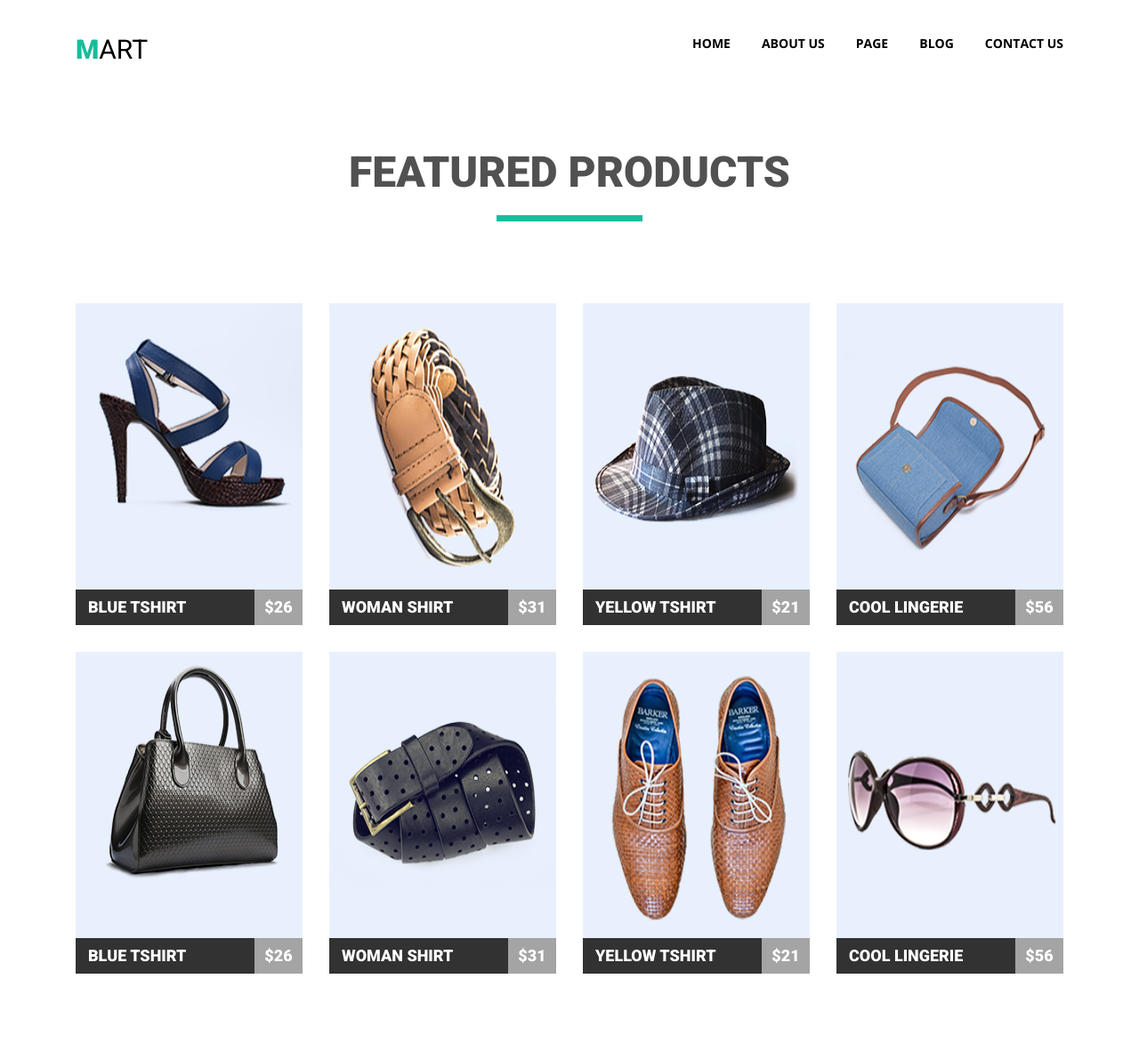
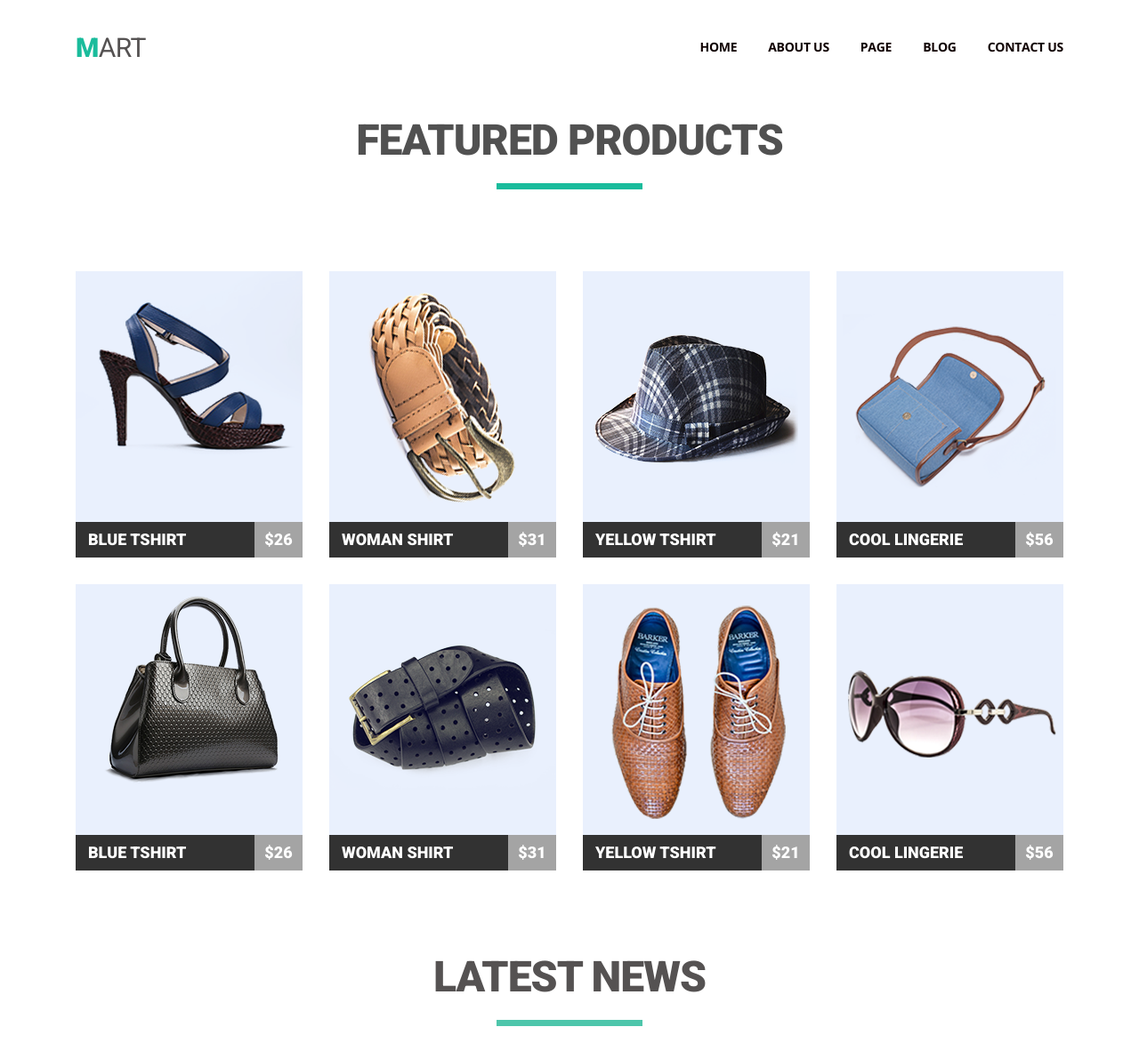
Before and after one commit to dkvvs/goit-fe-course, a plain HTML site: page html-css/module-04/index.html in a window 1280 px wide. Shown: the top 1191 px of the page at 89% size. Drawn offline with nearby package versions, Linux system fonts and the light colour scheme.

Commit message:
final editing 1

```diff
--- a/html-css/module-04/css/styles.css
+++ b/html-css/module-04/css/styles.css
@@ -1,6 +1,26 @@
-.featured-list-image {
-  display: block;
-  background-color: #e9f0fd;
+html {
+  box-sizing: border-box;
+}
+
+*,
+*::before,
+::after {
+  box-sizing: inherit;
+}
+
+.visually-hidden:not(:focus):not(:active),
+input[type="checkbox"].visually-hidden,
+input[type="radio"].visually-hidden {
+  position: absolute;
+  width: 1px;
+  height: 1px;
+  margin: -1px;
+  border: 0;
+  padding: 0;
+  white-space: nowrap;
+  clip-path: inset(100%);
+  clip: rect(0 0 0 0);
+  overflow: hidden;
 }
 
 .clearfix::after {
@@ -9,22 +29,23 @@
   clear: both;
 }
 
-.featured {
-  display: block;
+.container {
+  width: 1110px;
+  margin: 0 auto;
 }
 
 .page_header {
- padding-top: 40px;
- padding-bottom: 106px;
+  padding-top: 38px;
+  padding-bottom: 104px;
 }
 
 .logo {
   float: left;
   display: block;
   font-size: 30px;
-  /* letter-spacing: -1px; */
+  letter-spacing: -0.02em;
   line-height: 32px;
-  color: #000000;
+  color: #555252;
   font-family: "Roboto";
   font-weight: 300;
   text-decoration: none;
@@ -39,6 +60,7 @@
 .site-navigation {
   display: block;
   float: right;
+  margin-top: 6px;
 }
 
 .site-navigation a:hover,
@@ -48,13 +70,13 @@
 
 .site-navigation li {
   float: left;
-  /* width: 418px; */
 }
 
 .site-navigation a {
   font-size: 14px;
   line-height: 11px;
-  color: #000000;
+  letter-spacing: -0.02em;
+  color: #0f0101;
   font-family: "Open Sans";
   font-weight: 700;
   text-align: right;
@@ -62,14 +84,17 @@
   text-transform: uppercase;
 }
 
-
 .site-navigation li:not(:last-child) {
   margin-right: 35px;
 }
 
-.container {
-  width: 1110px;
-  margin: 0 auto;
+.featured {
+  display: block;
+}
+
+.featured-list-image {
+  display: block;
+  background-color: #e9f0fd;
 }
 
 .featured_list:hover .featured-list-headline {
@@ -81,56 +106,10 @@
 }
 
 .featured-list-headline a {
+  display: block;
   text-decoration: none;
   color: #ffffff;
 }
-
-.featured_list a {
-
-}
-
-h2::after {
-  display: block;
-  width: 164px;
-  height: 7px;
-  background-color: #1abc9c;
-  content: '';
-  margin: 0 auto;
-  margin-top: 32px;
-  /* margin-bottom: 92px; */
-}
-
-h2 {
-  font-size: 48px;
-  /* letter-spacing: -1px; */
-  line-height: 32px;
-  color: #515151;
-  font-family: "Roboto";
-  font-weight: 900;
-  text-align: center;
-  text-transform: uppercase;
-}
-
-.featured-products {
-  color: #515151;
-  margin-bottom: 92px;
-}
-
-.news {
-  color: #555252;
-  margin-bottom: 80px;
-}
-
-.latest-news-headline::after {
-  display: block;
-  width: 136px;
-  height: 3px;
-  background-color: #1abc9c;
-  content: '';
-  margin-top: 12px;
-  }
-
-
 
 .featured-list-headline {
   float: left;
@@ -151,7 +130,7 @@ h2 {
   float: left;
   background-color: #323232;
   color: #ffffff;
-  opacity: 0.439;
+  opacity: 0.44;
   width: 54px;
   font-size: 18px;
   line-height: 32px;
@@ -161,6 +140,28 @@ h2 {
   text-transform: uppercase;
   font-family: "Roboto";
   font-weight: 900;
+}
+
+.featured-products {
+  font-size: 48px;
+  letter-spacing: -0.02em;
+  line-height: 32px;
+  color: #515151;
+  font-family: "Roboto";
+  font-weight: 900;
+  text-align: center;
+  text-transform: uppercase;
+  margin-bottom: 92px;
+}
+
+.featured-products::after {
+  display: block;
+  width: 164px;
+  height: 7px;
+  background-color: #1abc9c;
+  content: "";
+  margin: 0 auto;
+  margin-top: 32px;
 }
 
 .featured-list-bottom {
@@ -178,7 +179,38 @@ h2 {
 }
 
 .featured_list:nth-last-child(-n + 4) {
-  margin-bottom: 100px;
+  margin-bottom: 104px;
+}
+
+.news {
+  font-size: 48px;
+  letter-spacing: -0.02em;
+  line-height: 32px;
+  color: #555252;
+  font-family: "Roboto";
+  font-weight: 900;
+  text-align: center;
+  text-transform: uppercase;
+  margin-bottom: 80px;
+}
+
+.news::after {
+  display: block;
+  width: 164px;
+  height: 7px;
+  background-color: #4ec6ab;
+  content: "";
+  margin: 0 auto;
+  margin-top: 32px;
+}
+
+.latest-news-headline::after {
+  display: block;
+  width: 136px;
+  height: 3px;
+  background-color: #1abc9c;
+  content: "";
+  margin-top: 12px;
 }
 
 .latest-news-item {
@@ -194,21 +226,22 @@ h2 {
 
 .latest-news-headline {
   font-size: 18px;
+  line-height: 26px;
+  font-weight: 600;
+  letter-spacing: -0.02em;
   font-family: "Open Sans";
-  font-weight: 600;
   color: #555252;
-  line-height: 26px;
   margin-bottom: 26px;
 }
 
 .latest-news-content {
   font-size: 14px;
   line-height: 26px;
+  font-weight: 400;
   color: #555252;
   font-family: "Open Sans";
-  font-weight: 400;
   margin-bottom: 12px;
-  letter-spacing: -0.32px;
+  letter-spacing: -0.02em;
 }
 
 .latest-news-item:nth-child(3n) {
@@ -218,6 +251,7 @@ h2 {
 .Read-more {
   width: 159px;
   height: 51px;
+  border: 0;
   border-radius: 3px;
   background-color: #4ec6ab;
   font-size: 16px;
@@ -227,29 +261,5 @@ h2 {
   font-weight: 300;
   text-align: center;
   margin-bottom: 82px;
+  cursor: pointer;
 }
-
-.visually-hidden:not(:focus):not(:active),
-input[type="checkbox"].visually-hidden,
-input[type="radio"].visually-hidden {
-  position: absolute;
-  width: 1px;
-  height: 1px;
-  margin: -1px;
-  border: 0;
-  padding: 0;
-  white-space: nowrap;
-  clip-path: inset(100%);
-  clip: rect(0 0 0 0);
-  overflow: hidden;
-}
-
-/* html {
-  box-sizing: border-box;
-}
-
-*,
-*::before,
-::after {
-  box-sizing: inherit;
-}
--- a/html-css/module-04/index.html
+++ b/html-css/module-04/index.html
@@ -14,12 +14,12 @@
       rel="stylesheet"
     />
     <link rel="stylesheet" href="css/styles.css" />
-    <title>Document</title>
+    <title>Module-04</title>
   </head>
   <body>
-    <header class="page_header container clearfix">
-      <a href="" class="logo">mart</a>
-      <nav>
+    <header class="page_header container">
+      <a href="#" class="logo">mart</a>
+      <nav class="page-nav">
         <ul class="site-navigation clearfix">
           <li><a href="#">home</a></li>
           <li><a href="#">about us</a></li>
@@ -30,6 +30,7 @@
       </nav>
     </header>
     <main class="container">
+      <section>
         <h1 class="visually-hidden">
           Headline
         </h1>
@@ -38,18 +39,18 @@
         </h2>
         <ul class="featured clearfix">
           <li class="featured_list">
-          <a href="http://google.com">
+            <a href="#">
               <img
                 class="featured-list-image"
                 src="img/hw-04_01.png"
                 alt="blue tshirt"
                 width="255"
-              height="322"
+                height="282"
               />
             </a>
             <div class="featured-list-bottom clearfix">
               <h3 class="featured-list-headline">
-              <a href="http://google.com">blue tshirt</a>
+                <a href="#">blue tshirt</a>
               </h3>
               <p class="featured-list-price">
                 $26
@@ -57,115 +58,144 @@
             </div>
           </li>
           <li class="featured_list">
+            <a href="#">
               <img
                 class="featured-list-image"
                 src="img/hw-04_02.png"
-            alt="blue tshirt"
+                alt="woman shirt"
                 width="255"
-            height="322"
+                height="282"
               />
+            </a>
             <div class="featured-list-bottom clearfix">
-            <h3 class="featured-list-headline">woman shirt</h3>
+              <h3 class="featured-list-headline">
+                <a href="#">woman shirt</a>
+              </h3>
               <p class="featured-list-price">
                 $31
               </p>
             </div>
           </li>
           <li class="featured_list">
+            <a href="#">
               <img
                 class="featured-list-image"
                 src="img/hw-04_03.png"
-            alt="blue tshirt"
+                alt="yellow tshirt"
                 width="255"
-            height="322"
+                height="282"
               />
+            </a>
             <div class="featured-list-bottom clearfix">
-            <h3 class="featured-list-headline">yellow tshirt</h3>
+              <h3 class="featured-list-headline">
+                <a href="#">yellow tshirt</a>
+              </h3>
               <p class="featured-list-price">
                 $21
               </p>
             </div>
           </li>
           <li class="featured_list">
+            <a href="#">
               <img
                 class="featured-list-image"
                 src="img/hw-04_04.png"
-            alt="blue tshirt"
+                alt="cool lingerie"
                 width="255"
-            height="322"
+                height="282"
               />
+            </a>
             <div class="featured-list-bottom clearfix">
-            <h3 class="featured-list-headline">cool lingerie</h3>
+              <h3 class="featured-list-headline">
+                <a href="#">cool lingerie</a>
+              </h3>
               <p class="featured-list-price">
                 $56
               </p>
             </div>
           </li>
           <li class="featured_list">
+            <a href="#">
               <img
                 class="featured-list-image"
                 src="img/hw-04_05.png"
                 alt="blue tshirt"
                 width="255"
-            height="322"
+                height="282"
               />
+            </a>
             <div class="featured-list-bottom clearfix">
-            <h3 class="featured-list-headline">blue tshirt</h3>
+              <h3 class="featured-list-headline">
+                <a href="#">blue tshirt</a>
+              </h3>
               <p class="featured-list-price">
                 $26
               </p>
             </div>
           </li>
           <li class="featured_list">
+            <a href="#">
               <img
                 class="featured-list-image"
                 src="img/hw-04_06.png"
-            alt="blue tshirt"
+                alt="woman shirt"
                 width="255"
-            height="322"
+                height="282"
               />
+            </a>
             <div class="featured-list-bottom clearfix">
-            <h3 class="featured-list-headline">woman shirt</h3>
+              <h3 class="featured-list-headline">
+                <a href="#">woman shirt</a>
+              </h3>
               <p class="featured-list-price">
                 $31
               </p>
             </div>
           </li>
           <li class="featured_list">
+            <a href="#">
               <img
                 class="featured-list-image"
                 src="img/hw-04_07.png"
-            alt="blue tshirt"
+                alt="yellow tshirt"
                 width="255"
-            height="322"
+                height="282"
               />
+            </a>
             <div class="featured-list-bottom clearfix">
-            <h3 class="featured-list-headline">yellow tshirt</h3>
+              <h3 class="featured-list-headline">
+                <a href="#">yellow tshirt</a>
+              </h3>
               <p class="featured-list-price">
                 $21
               </p>
             </div>
           </li>
           <li class="featured_list">
+            <a href="#">
               <img
                 class="featured-list-image"
                 src="img/hw-04_08.png"
-            alt="blue tshirt"
+                alt="cool lingerie"
                 width="255"
-            height="322"
+                height="282"
               />
+            </a>
             <div class="featured-list-bottom clearfix">
-            <h3 class="featured-list-headline">cool lingerie</h3>
+              <h3 class="featured-list-headline">
+                <a href="#">cool lingerie</a>
+              </h3>
               <p class="featured-list-price">
                 $56
               </p>
             </div>
           </li>
         </ul>
+      </section>
       <h2 class="news">
         latest news
       </h2>
-      <ul class="latest-news">
+      <ul class="latest-news clearfix">
         <li class="latest-news-item">
           <article>
             <img
@@ -183,7 +213,7 @@
               vulputate cursus a sit amet mauris. Morbi accumsan ipsum velit.
               Nam nec tellus a odio tincidunt
             </p>
-            <button class="Read-more" type="button">Read more</button>
+            <button class="Read-more" type="button">Read More</button>
           </article>
         </li>
         <li class="latest-news-item">
@@ -203,7 +233,7 @@
               vulputate cursus a sit amet mauris. Morbi accumsan ipsum velit.
               Nam nec tellus a odio tincidunt
             </p>
-            <button class="Read-more" type="button">Read more</button>
+            <button class="Read-more" type="button">Read More</button>
           </article>
         </li>
         <li class="latest-news-item">
@@ -223,7 +253,7 @@
               vulputate cursus a sit amet mauris. Morbi accumsan ipsum velit.
               Nam nec tellus a odio tincidunt
             </p>
-            <button class="Read-more" type="button">Read more</button>
+            <button class="Read-more" type="button">Read More</button>
           </article>
         </li>
       </ul>
```
Also changed, not shown: html-css/module-04/img/latest-news-2.png, html-css/module-04/img/latest-news-3.png. Lines whose indentation alone changed are shown as unchanged.
